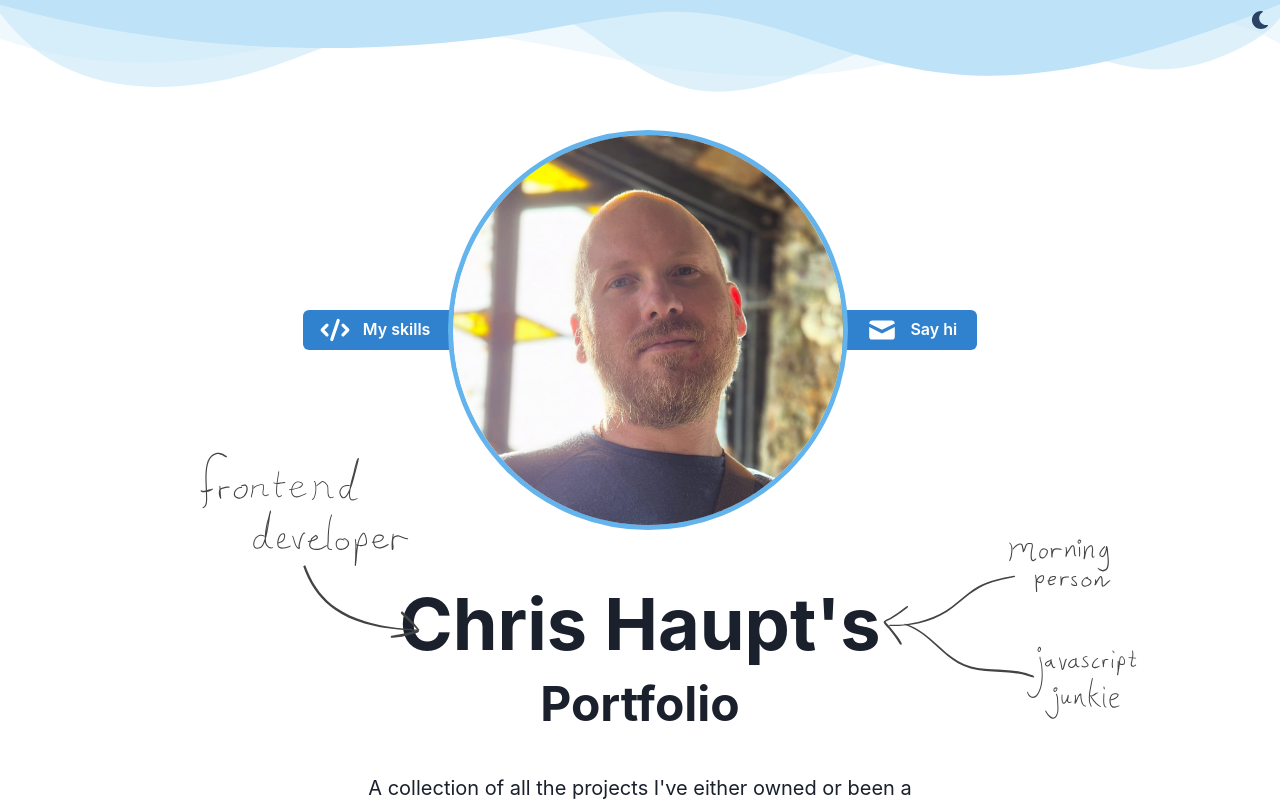
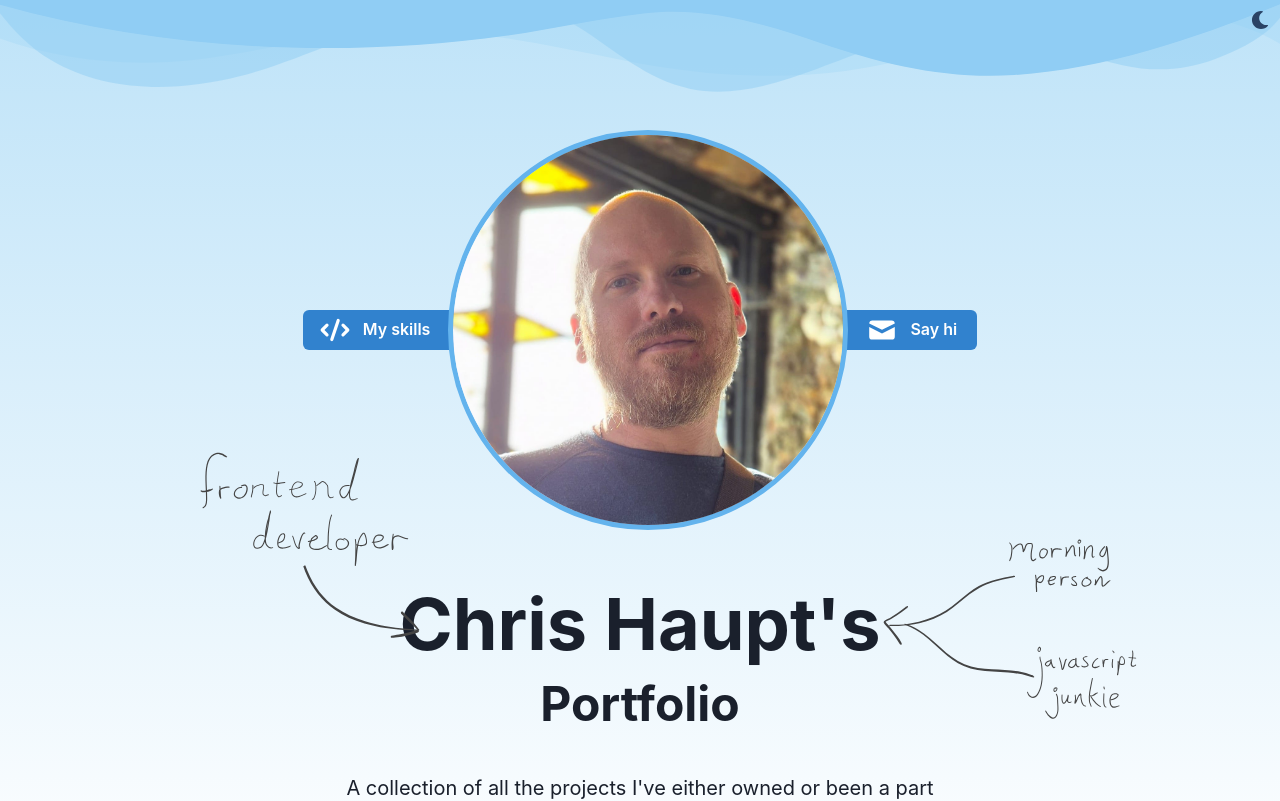
Before and after one commit to erasebegin/portfolio-2024, a React (Vite) app: page / in a window 1280 px wide. Shown: the top 801 px of the page. Built offline with nearby package versions, Linux system fonts and the light colour scheme.

Commit message:
improve gradients and dark mode

```diff
--- a/src/components/Hero.tsx
+++ b/src/components/Hero.tsx
@@ -23,10 +23,12 @@ interface HeroProps {
 export default function Hero({ setIsOpen, isOpen }: HeroProps) {
   const [showLogos, setShowLogos] = useState<boolean>(false);
   const shade = useColorModeValue("light", "dark");
+  const gradientLight = "linear-gradient(0deg, hsla(0, 0%, 100%, 1) 0%, hsla(202, 81%, 86%, 1) 100%);"
+  const gradientDark = "linear-gradient(0deg, hsla(150, 2%, 22%, 1) 0%, hsla(215, 40%, 28%, 1) 100%);"
 
   return (
-    <Box minH="900px" pt={20} overflow="hidden">
-      <Divider chakraProps={{ color: shade === "light" ? theme.colors.blue[100] : theme.colors.blue[800] }} />
+    <Box minH="900px" backgroundImage={shade === "light" ? gradientLight : gradientDark} pt={20} overflow="hidden">
+      <Divider chakraProps={{ color: shade === "light" ? theme.colors.blue[200] : theme.colors.blue[900] }} />
       <Stack
         pt={[showLogos ? 15 : 0, showLogos ? 15 : 0, showLogos ? 150 : 50]}
         transition="200ms ease-in-out"
@@ -147,10 +149,9 @@ export default function Hero({ setIsOpen, isOpen }: HeroProps) {
         </Flex>
 
         <Stack
-          px={3}
           pt={showLogos ? 150 : 50}
           transition="200ms ease-in-out"
-          w={["300px", "600px"]}
+          w={["95%", "600px"]}
           mx="auto"
           align="center"
           pos="relative"
--- a/src/components/SectionFeatured.tsx
+++ b/src/components/SectionFeatured.tsx
@@ -10,12 +10,10 @@ import {
   Stack,
   Text,
   useColorModeValue,
-  useTheme,
 } from "@chakra-ui/react";
-import Divider from "./Divider";
 import TechIcon from "./TechIcon";
 import { ProjectSection } from "../data/sectionData";
-import { getDividerColor, getGradient } from "../utils";
+import { getGradient } from "../utils";
 import { useState } from "react";
 
 interface SectionProps {
@@ -24,13 +22,10 @@ interface SectionProps {
 
 export default function SectionFeatured({ sectionData }: SectionProps) {
   const [readMore, setReadMore] = useState(false);
-  const { title, subtitle, color, dividerColor, sectionInfo, cards } =
+  const { title, subtitle, color, sectionInfo, cards } =
     sectionData || {};
 
-  const theme = useTheme();
   const shade = useColorModeValue("light", "dark");
-
-  const chakraDividerColor = getDividerColor(dividerColor, shade === "light" ? "100" : "800", theme);
 
   return (
     <Box
@@ -42,8 +37,6 @@ export default function SectionFeatured({ sectionData }: SectionProps) {
       px={[1, 10]}
       backgroundImage={getGradient(color, shade)}
     >
-      <Divider chakraProps={{ color: chakraDividerColor }} />
-
       <Box>
         <Heading as="h2" size="2xl" pb={3}>
           {title}
--- a/src/data/sectionData.ts
+++ b/src/data/sectionData.ts
@@ -21,7 +21,7 @@ export type ProjectSection = {
   title: string;
   subtitle?: string;
   color: string;
-  dividerColor: string;
+  dividerColor?: string;
   buttonColor: string;
   feature?: boolean;
   sectionInfo?: ProjectSectionInfo;
@@ -36,7 +36,6 @@ const data: ProjectSection[] = [
     subtitle:
       "Leading a team to create large, complex software products for Guardians Ad Litem and similar court-centric roles in the German market",
     color: "green",
-    dividerColor: "white",
     buttonColor: "green",
     feature: true,
     sectionInfo: {
```
